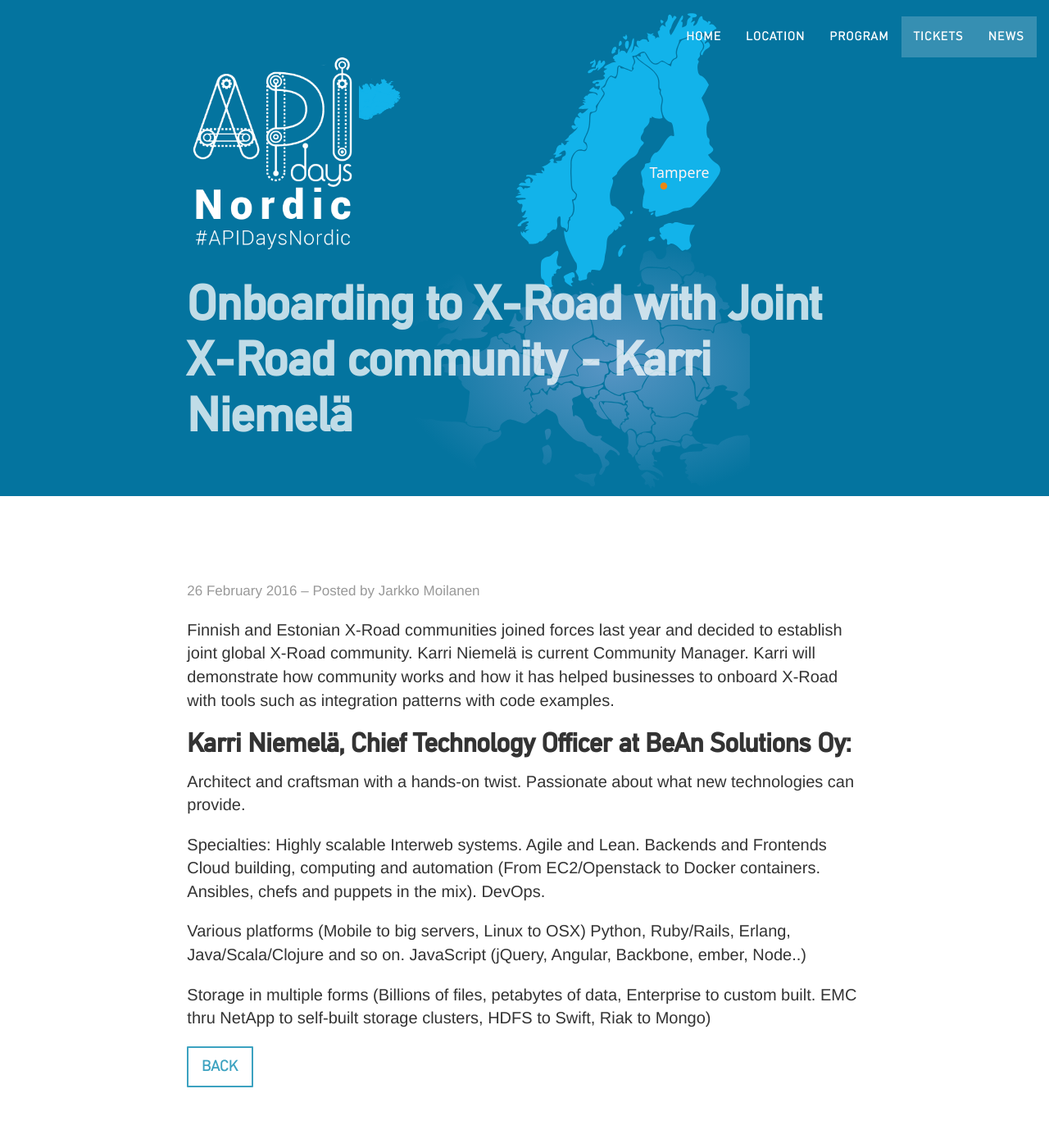
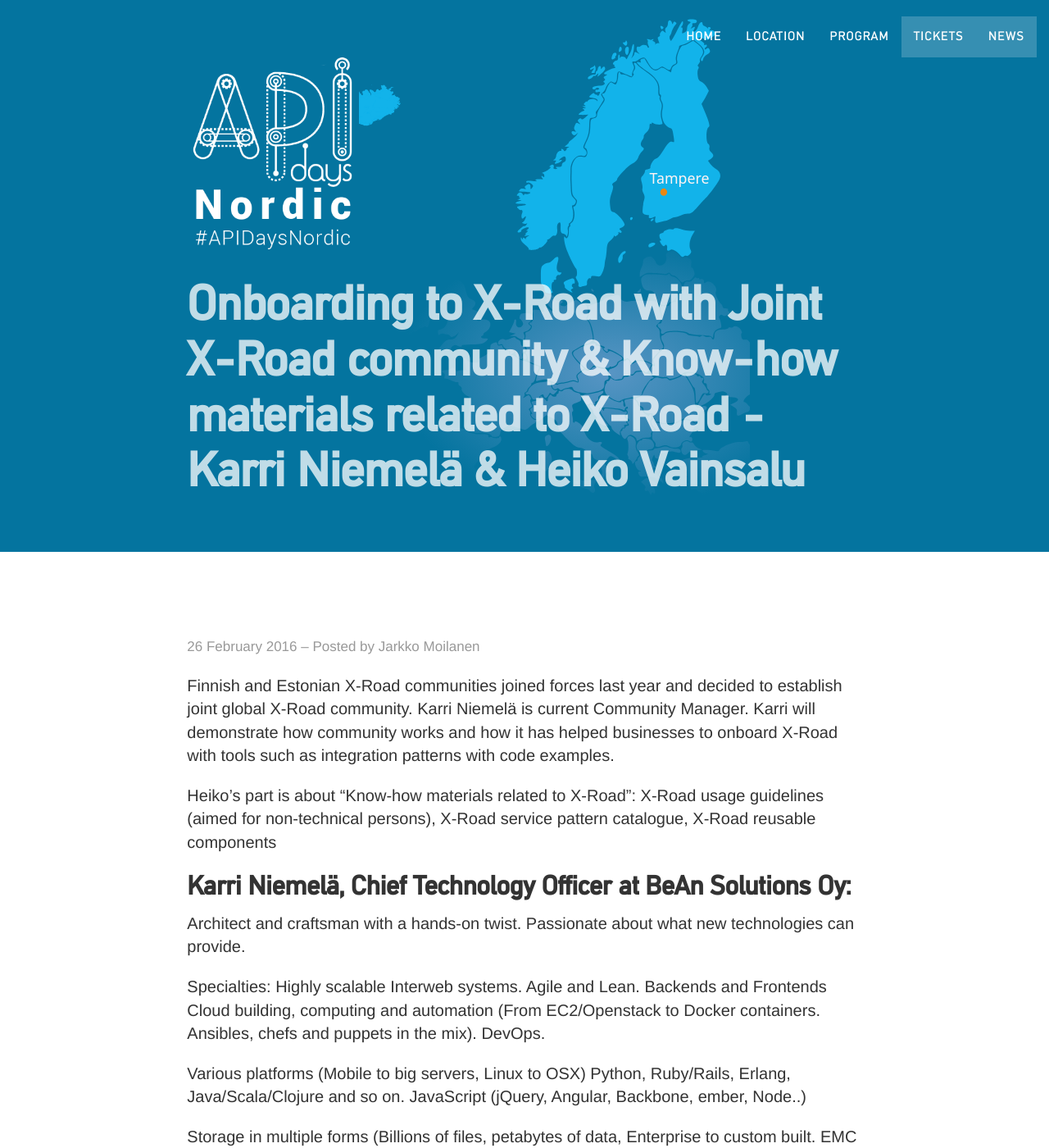
Before and after one commit to apidaysnordic/apidaysnordic.github.io, a Jekyll site: the page built from _posts/2016-02-26-karri-niemela.md, in a window 1280 px wide and 1400 px high. Shown: the whole window at 82% size. Built offline with Jekyll 4.4.1, drawn with Linux system fonts in a browser that asks for light colours; some web fonts are replaced; comment, search, counter and statistics services are not loaded; some of the changed text lies outside the part shown.

Commit message:
multiple program updates

```diff
--- a/_layouts/programme.html
+++ b/_layouts/programme.html
@@ -245,7 +245,7 @@
                     <div class="col-md-11">
                         <div class="row">
                             <div class="col-sm-6 entry entry-first entry-streams">
-                                <a href="#" class="entry-streams-holder"
+                                <a href="/2016/02/26/karri-niemela.html" class="entry-streams-holder"
                                    style="color: #7aa45a; border-left-color: #7aa45a;">
                                     <div class="visible-xs talk-location">Business Room</div>
                                     Onboarding to X-Road with Joint X-Road community & Know-how materials related to X-Road
--- a/_posts/2016-02-26-karri-niemela.md
+++ b/_posts/2016-02-26-karri-niemela.md
@@ -1,10 +1,13 @@
 ---
-title: Onboarding to X-Road with Joint X-Road community  - Karri Niemelä
+title: Onboarding to X-Road with Joint X-Road community & Know-how materials related to X-Road  - Karri Niemelä & Heiko Vainsalu
 layout: post
 author: Jarkko Moilanen
 ---
 
 Finnish and Estonian X-Road communities joined forces last year and decided to establish joint global X-Road community. Karri Niemelä is current Community Manager. Karri will demonstrate how community works and how it has helped businesses to onboard X-Road with tools such as integration patterns with code examples.
+
+Heiko's part is about "Know-how materials related to X-Road": X-Road usage guidelines (aimed for non-technical persons), X-Road service pattern catalogue, X-Road reusable components
+
 
 ## Karri Niemelä, Chief Technology Officer at BeAn Solutions Oy:
 
@@ -18,3 +21,7 @@
 JavaScript (jQuery, Angular, Backbone, ember, Node..)
 
 Storage in multiple forms (Billions of files, petabytes of data, Enterprise to custom built. EMC thru NetApp to self-built storage clusters, HDFS to Swift, Riak to Mongo)
+
+## Heiko Vainsalu, X-Tee Area Manager
+
+Heiko comes frm Estonian Information System Authority and is the man holding all pieces together and engaging X-Road user community in Estonia.
```
Also changed, not shown: _layouts/default.html (+5 -5 lines), images/speakers/heiko.png (added), 3 other files.
